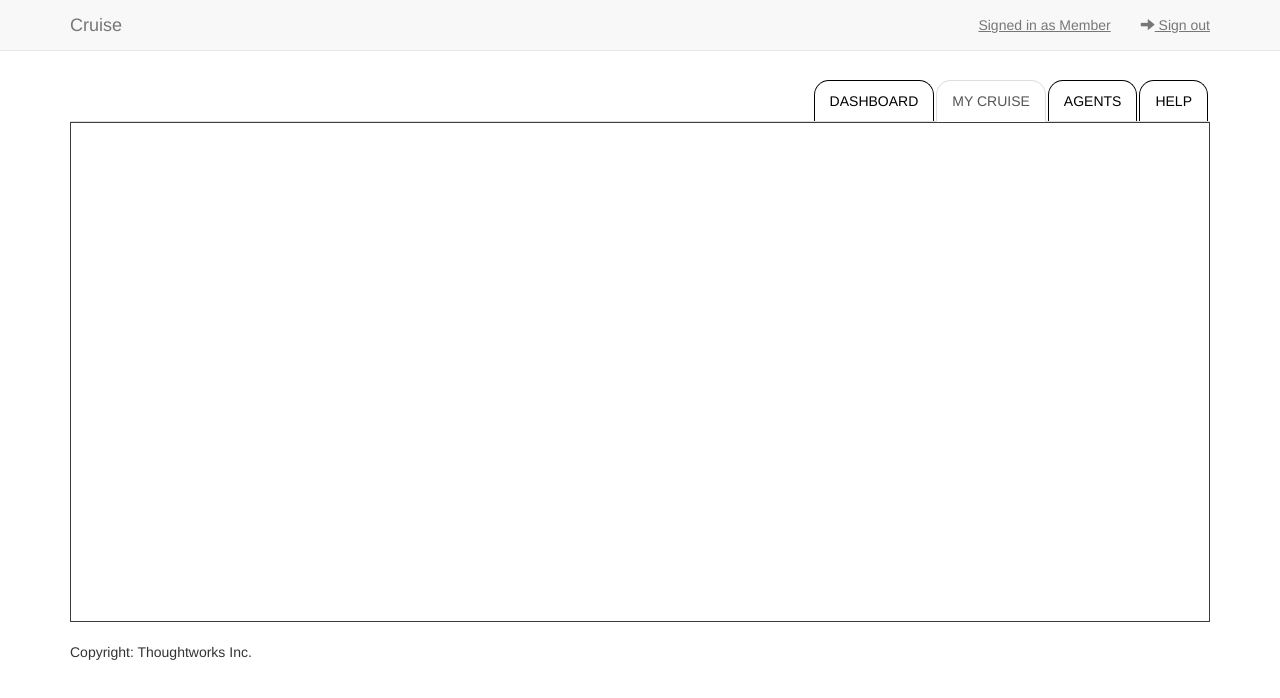
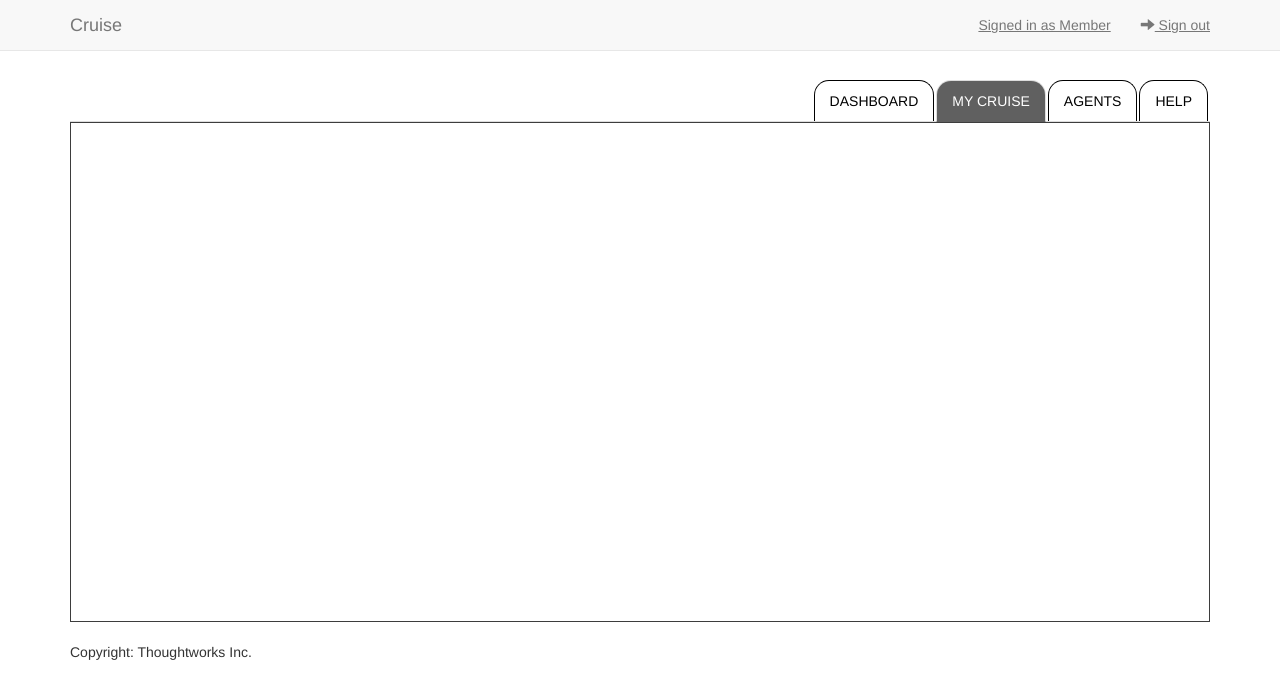
Before and after one commit to chao-hua/tw_homework, a website: page cruise/app/index.html at #!/index in a window 1280 px wide. Both pictures are taken after a click on the tab "MY CRUISE". Drawn offline with nearby package versions, Linux system fonts and the light colour scheme.

Commit message:
fix the css selecter weight about the tabs action style

```diff
--- a/cruise/app/css/tabs.css
+++ b/cruise/app/css/tabs.css
@@ -12,8 +12,8 @@ body {
 }
 
 .tabs-black li.active a {
-    background-color: #606060;
-    color: white;
+    background-color: #606060 !important;
+    color: white !important;
 }
 
 .tab-pane {
--- a/cruise/app/tpls/tabs.html
+++ b/cruise/app/tpls/tabs.html
@@ -4,14 +4,14 @@
     <ul class="nav nav-tabs tabs-black" role="tablist">
         <li class="pull-right"><a href="#tab-help" role="tab" data-toggle="tab">HELP</a></li>
         <li class="active pull-right"><a href="#tab-agents" role="tab" data-toggle="tab">AGENTS</a></li>
-        <li class="pull-right"><a href="#tab-my-ruise" role="tab" data-toggle="tab">MY CRUISE</a></li>
+        <li class="pull-right"><a href="#tab-my-cruise" role="tab" data-toggle="tab">MY CRUISE</a></li>
         <li class="pull-right"><a href="#tab-dashboard" role="tab" data-toggle="tab">DASHBOARD</a></li>
     </ul>
     <!-- tab-content -->
     <div class="tab-content">
         <div class="tab-pane" id="tab-dashboard">
         </div>
-        <div class="tab-pane" id="tab-my-ruise">
+        <div class="tab-pane" id="tab-my-cruise">
         </div>
         <div class="tab-pane" id="tab-help">
         </div>
```
